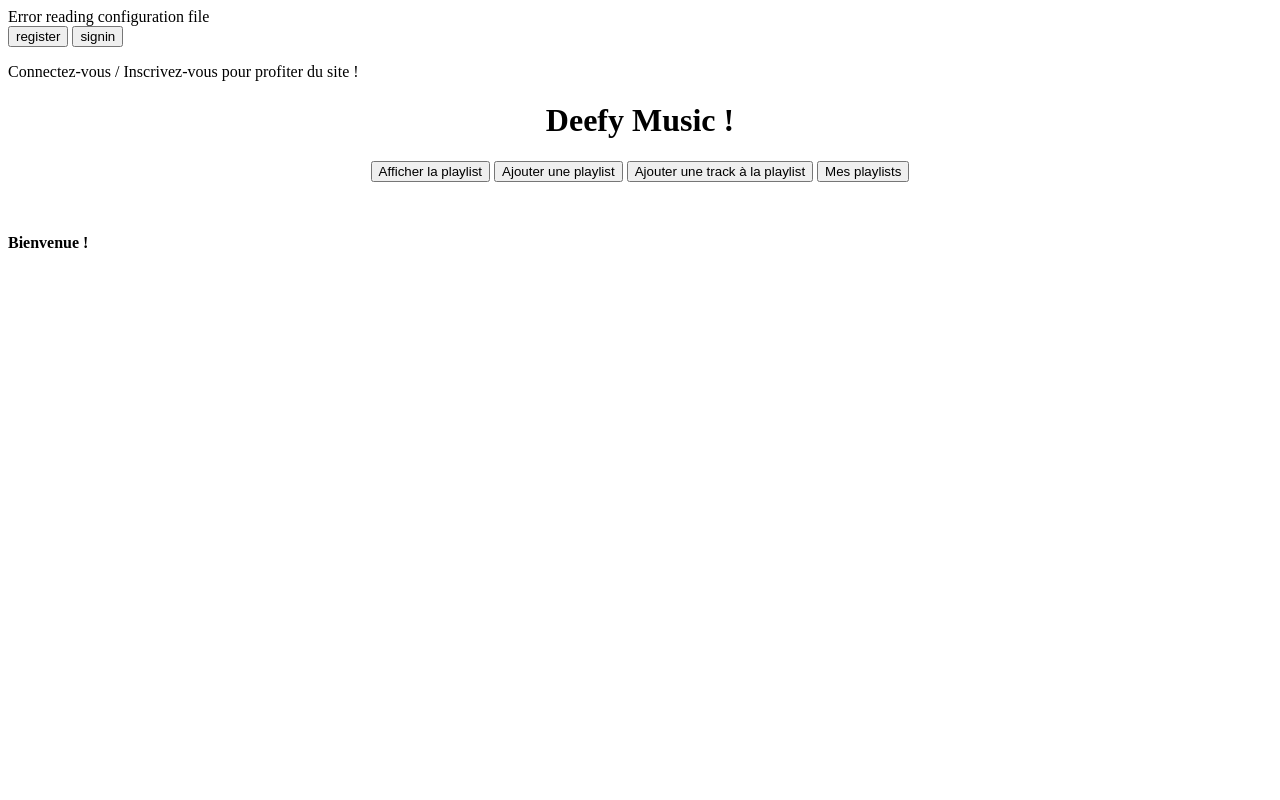
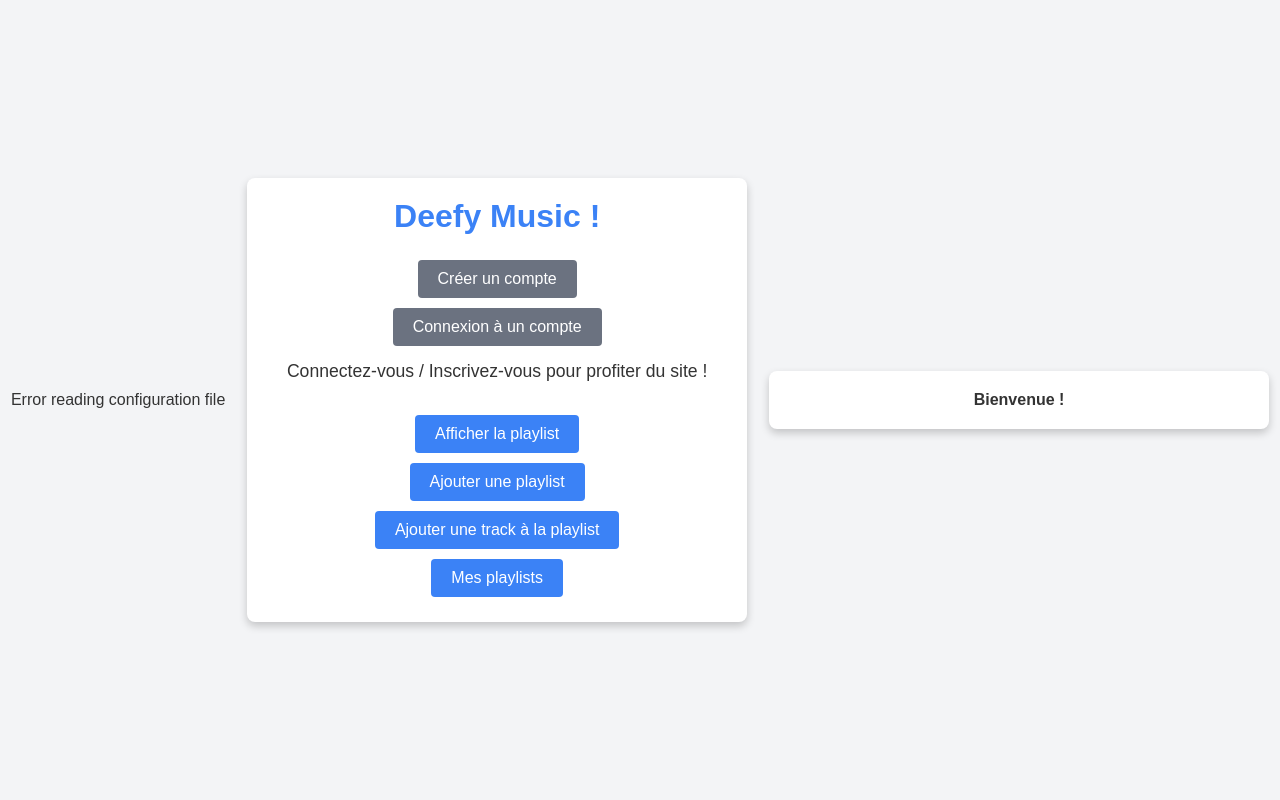
Before and after one commit to Kuuro57/Mini_Projet_Deefy, a PHP site: page / in a window 1280 px wide. Run offline with PHP 8.4, Linux system fonts and the light colour scheme.

Commit message:
Ajout du CSS

```diff
--- /dev/null
+++ b/css/style.css
@@ -0,0 +1,88 @@
+* {
+    margin: 0;
+    padding: 0;
+    box-sizing: border-box;
+    font-family: Arial, sans-serif;
+}
+
+
+body {
+    display: flex;
+    align-items: center;
+    justify-content: space-around;
+    background-color: #f3f4f6;
+    color: #333;
+    min-height: 100vh;
+}
+
+.container {
+    background: #fff;
+    padding: 20px;
+    border-radius: 8px;
+    box-shadow: 0 4px 8px rgba(0, 0, 0, 0.2);
+    width: 90%;
+    max-width: 500px;
+    text-align: center;
+}
+
+
+h1 {
+    font-size: 2em;
+    color: #3b82f6;
+    margin-bottom: 20px;
+}
+
+
+.button {
+    padding: 10px 20px;
+    margin: 5px;
+    border: none;
+    border-radius: 4px;
+    background-color: #3b82f6;
+    color: #fff;
+    cursor: pointer;
+    font-size: 1em;
+    transition: background-color 0.3s ease;
+}
+
+.button:hover {
+    background-color: #2563eb;
+}
+
+.button-secondary {
+    background-color: #6b7280;
+}
+
+.button-secondary:hover {
+    background-color: #4b5563;
+}
+
+
+.user-info, .playlist-info {
+    margin: 10px 0;
+    font-size: 1.1em;
+}
+
+/* Affichage des formulaires de connexion / création de compte */
+.input-field {
+    width: 100%;
+    padding: 0px;
+    margin: 10px 0;
+    border: 1px solid #ddd;
+    border-radius: 4px;
+    font-size: 1em;
+}
+
+/* Focus de l'affichage des formulaires */
+.input-field:focus {
+    border-color: #3b82f6;
+    outline: none;
+    box-shadow: 0 0 5px rgba(59, 130, 246, 0.3);
+}
+
+
+form {
+    display: flex;
+    flex-direction: column;
+    align-items: center;
+}
--- a/src/dispatch/Dispatcher.php
+++ b/src/dispatch/Dispatcher.php
@@ -81,7 +81,7 @@
             // On affiche l'email du compte auquel il est connecté
             $compte = 'Connecté au compte : ' . $_SESSION['user']['email'];
             // On affiche le bouton de déconnexion
-            $btn_deco = "<button name='action' value='sign-out' class ='boutton'> signout </button>";
+            $btn_deco = "<button name='action' value='sign-out' class ='button'> Se déconnecter </button>";
             // On affiche pas le bouton de connexion
             $btn_co = "";
             // On affiche pas le bouton de création de compte
@@ -94,9 +94,9 @@
             // On n'affiche pas le bouton de déconnexion
             $btn_deco = "";
             // On affiche le bouton de connexion
-            $btn_co = "<button name='action' value='sign-in' class='boutton'> signin </button>";
+            $btn_co = "<button name='action' value='sign-in' class='button button-secondary'> Connexion à un compte </button>";
             // On affiche le bouton de création de compte
-            $btn_crea_compte = "<button name='action' value='add-user' class ='boutton'> register </button>";
+            $btn_crea_compte = "<button name='action' value='add-user' class ='button button-secondary'> Créer un compte </button>";
         }
 
         // Si il y a une playlist en session
@@ -116,38 +116,42 @@
         // On affiche la page HTML complète
         echo <<<END
 
+            <!DOCTYPE html>
             <html lang="fr">
+            <head>
+                <meta charset="UTF-8">
+                <meta name="viewport" content="width=device-width, initial-scale=1.0">
+                <title>Deefy Music</title>
+                <link rel="stylesheet" href="css/style.css">
+            </head>
+            <body>
+                <div class="container">
+                    <h1> Deefy Music !</h1>
+                    <form method="get">
+                        $btn_crea_compte
+                        $btn_co
+                        $btn_deco
+                    </form>
+                    <div class="user-info">
+                        $compte
+                    </div>
+                    <div class="playlist-info">
+                        $playlist
+                    </div>
+                    <br>
+                    <form method="get">
+                        <button name="action" value="display-playlist" class="button">Afficher la playlist</button>
+                        <button name="action" value="add-playlist" class="button">Ajouter une playlist</button>
+                        <button name="action" value="add-track" class="button">Ajouter une track à la playlist</button>
+                        <button name="action" value="display-all-playlists" class="button">Mes playlists</button>
+                    </form>
+                </div>
+                <div class="container">
+                    $html
+                </div>
+            </body>
+            </html>
 
-                <form method="get">
-                    $btn_crea_compte
-                    <tr>
-                    $btn_co
-                    <tr>
-                    $btn_deco
-                </form>
-
-                $compte
-                <br>
-                $playlist
-
-                <center><h1> Deefy Music ! </h1></center>
-
-
-                <center><form method="get">
-
-                    <button name='action' value='display-playlist'> Afficher la playlist </button>
-                    <button name='action' value='add-playlist'> Ajouter une playlist </button>
-                    <button name='action' value='add-track'> Ajouter une track à la playlist </button>
-                    <button name='action' value='display-all-playlists'> Mes playlists </button>
-
-                </form></center>
-
-                <br>
-                <br>
-
-                $html
-
-            </html>
 
         END;
 
```
Also changed, not shown: src/action/AddUserAction.php (+18 -13 lines), src/action/SigninAction.php (+6 -5 lines).
